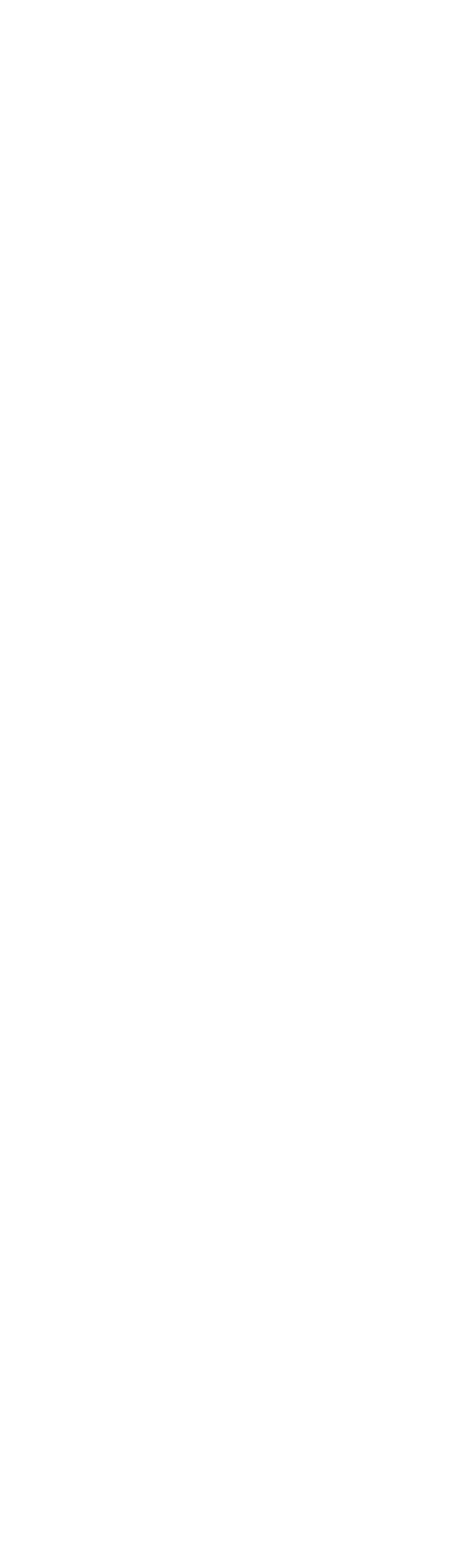
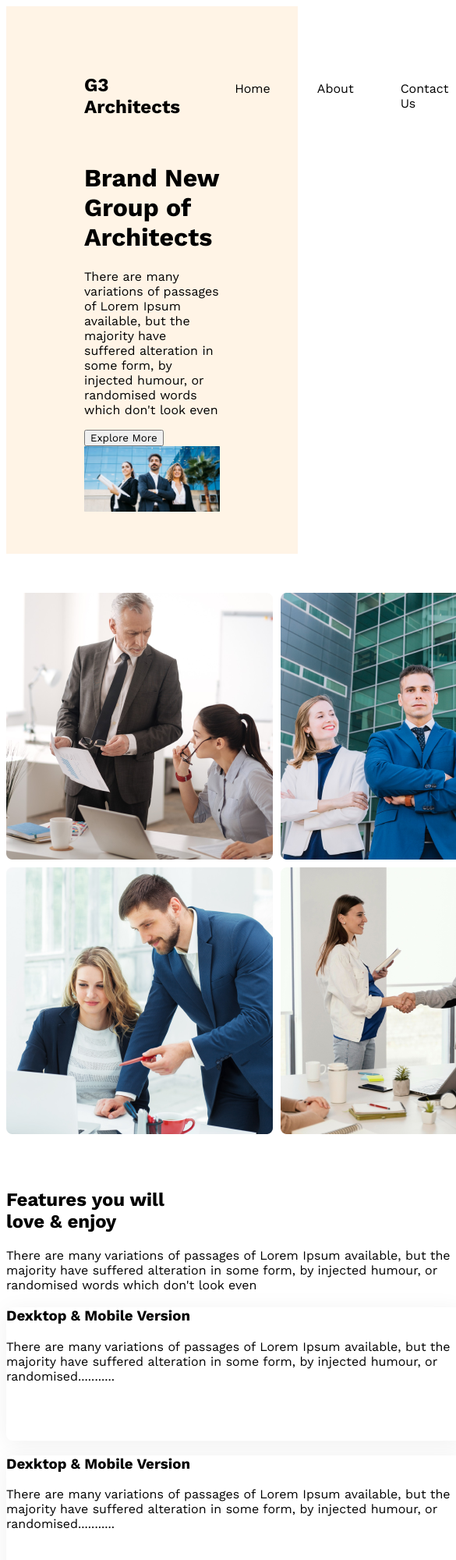
Before and after one commit to Juwelmia63/full-new-website, a plain HTML site: page index.html in a window 390 px wide. Shown: the top 2000 px of the page at 78% size, 585 px wide, since content can reach past the window. Before the commit the page ends 844 px from the top, so only its background shows below. Drawn offline with nearby package versions, Linux system fonts and the light colour scheme.

Commit message:
without prepaerd

```diff
--- a/index.html
+++ b/index.html
@@ -1,16 +1,91 @@
 <!DOCTYPE html>
 <html lang="en">
+
 <head>
     <meta charset="UTF-8">
     <meta name="viewport" content="width=device-width, initial-scale=1.0">
     <title>NEW WEB-SITE CREATING</title>
+    <link rel="stylesheet" href="styles.css">
 </head>
+
 <body>
     <header>
+        <nav>
+            <h2>G3 Architects</h2>
+            <ul>
+                <li>Home</li>
+                <li>About</li>
+                <li> Contact Us </li>
+                <li>Login</li>
+            </ul>
+        </nav>
+
+        <div class="banner">
+            <div class="banner-contant">
+                <h1 class="banner-title">Brand New
+                    Group of Architects </h1>
+                <p class="banner-description">There are many variations of passages of Lorem Ipsum available, but the
+                    majority have suffered alteration in some form, by injected humour, or randomised words which don't
+                    look even</p>
+                <button class="btn">Explore More</button>
+            </div>
+            <img src="images/banner.png" alt="">
+        </div>
 
     </header>
 
     <main>
+
+        <div class="quick-container">
+            <div class="quick-image">
+                <img src="images/team1.png" alt="">
+                <img src="images/team2.png" alt="">
+                <img src="images/team3.png" alt="">
+                <img src="images/team4.png" alt="">
+            </div>
+            <div class="quick-contant">
+                <div class="quick-contant-title">Quick list of Our <br> Features</div>
+                <p class="quick-contant-des">There are many variations of passages of Lorem Ipsum available, but the majority have suffered alteration in some form, by injected humour, or randomised words which don't look even</p>
+                <button class="btn">Explore More</button>
+            </div>
+        </div>
+
+
+        <div class="feature-container">
+            <div class="feature-contant">
+                <h2 class="feature-contant-title">Features you will <br> love & enjoy</h2>
+                <p class="feature-contant-des">There are many variations of passages of Lorem Ipsum available, but the majority have suffered alteration in some form, by injected humour, or randomised words which don't look even</p>
+                <div class="card">
+                    <h3 class="card-title">Dexktop & Mobile Version</h3>
+                    <p class="card-des">There are many variations of passages of Lorem Ipsum available, but the majority have suffered alteration in some form, by injected humour, or randomised...........</p>
+                </div>
+
+                <div class="card">
+                    <h3 class="card-title">Dexktop & Mobile Version</h3>
+                    <p class="card-des">There are many variations of passages of Lorem Ipsum available, but the majority have suffered alteration in some form, by injected humour, or randomised...........</p>
+                </div>
+
+                <div class="card">
+                    <h3 class="card-title">Dexktop & Mobile Version</h3>
+                    <p class="card-des">There are many variations of passages of Lorem Ipsum available, but the majority have suffered alteration in some form, by injected humour, or randomised...........</p>
+                </div>
+
+                <div class="card">
+                    <h3 class="card-title">Dexktop & Mobile Version</h3>
+                    <p class="card-des">There are many variations of passages of Lorem Ipsum available, but the majority have suffered alteration in some form, by injected humour, or randomised...........</p>
+                </div>
+
+
+            </div>
+            <div class="feature-contant-image">
+                <img src="images/architect.png" alt="">
+                <div class="feature-box">
+                    <h3 class="feature-box-title">10+Year</h3>
+                    <p class="feature-box-des">Experience</p>
+                </div>
+
+            </div>
+        </div>
 
     </main>
 
@@ -19,4 +94,5 @@
     </footer>
 
 </body>
+
 </html>
--- a/styles.css
+++ b/styles.css
@@ -0,0 +1,98 @@
+@import url('https://fonts.googleapis.com/css2?family=Work+Sans:wght@400;500;600;700;800&display=swap');
+
+* {
+    font-family: 'Work Sans', sans-serif;
+}
+
+header {
+    padding: 50px 100px;
+    background-color: rgba(255, 144, 14, 0.10);
+}
+
+nav {
+    display: flex;
+    align-items: center;
+    justify-content: space-between;
+
+}
+
+nav>ul {
+    display: flex;
+
+}
+
+nav li {
+    list-style: none;
+    margin: 30px;
+
+}
+
+
+.banner img {
+    width: 100%;
+}
+
+
+/* main section stylee */
+
+main {
+    max-width: 1440px;
+    margin: 0px auto;
+}
+
+
+.quick-container {
+    display: flex;
+
+    margin-top: 50px;
+}
+
+.quick-image img {
+    width: 342px;
+    height: 342px;
+}
+
+.quick-container .quick-image {
+    display: grid;
+    grid-template-columns: repeat(2, 1fr);
+    gap: 10px;
+
+
+}
+
+
+/* feature section styling */
+
+
+.feature-container {
+    display: flex;
+    margin-top: 50px;
+}
+
+.card {
+    width: 586px;
+    height: 171px;
+    border-radius: 8px;
+    background: #FFF;
+    box-shadow: 0px 4px 30px 0px rgba(0, 0, 0, 0.06);
+}
+
+.feature-contant-image img {
+
+    /* width: 800px; */
+    height: 800px;
+}
+
+.feature-box {
+    width: 342px;
+    height: 200px;
+    border-radius: 8px;
+    background: #FF900E;
+}
+
+.feature-box-title{
+    color: white;
+}
+.feature-box-des{
+    color: white;
+}
```
Also changed, not shown: images/architect.png (added), images/banner.png (added), images/icons/customers.png (added), images/icons/email.png (added), images/icons/projects.png (added), images/icons/ribon.png (added), images/sponsors/amazon.png (added), images/sponsors/figma.png (added), images/sponsors/google.png (added), images/sponsors/spotify.png (added), images/sponsors/telerama.png (added), images/team1.png (added), images/team2.png (added), images/team3.png (added), 1 more files. Lines whose indentation alone changed are shown as unchanged.
